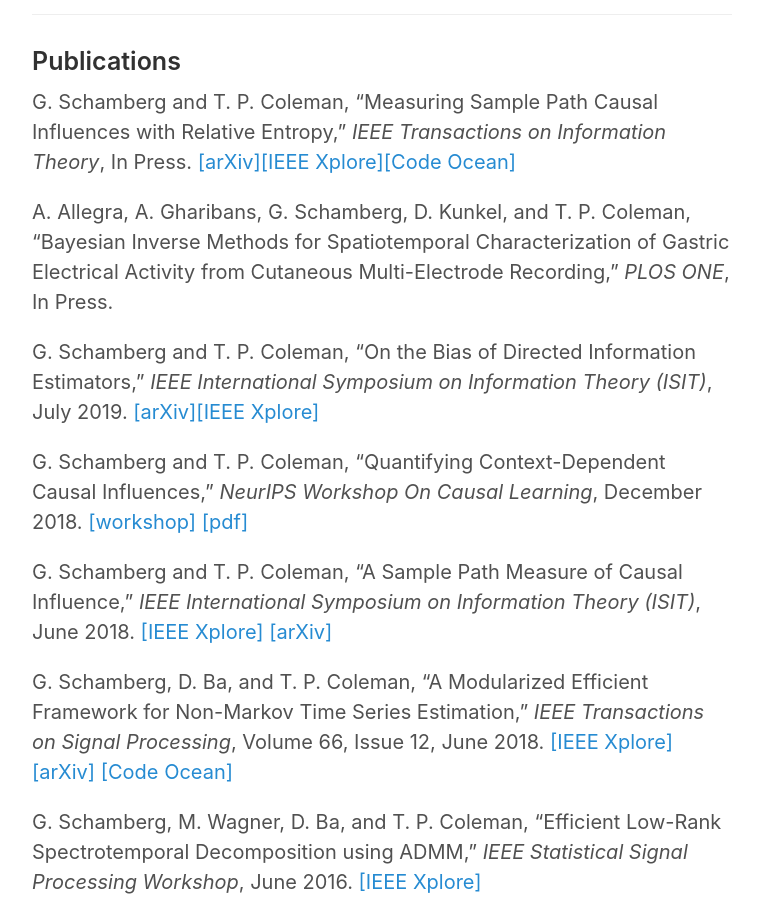
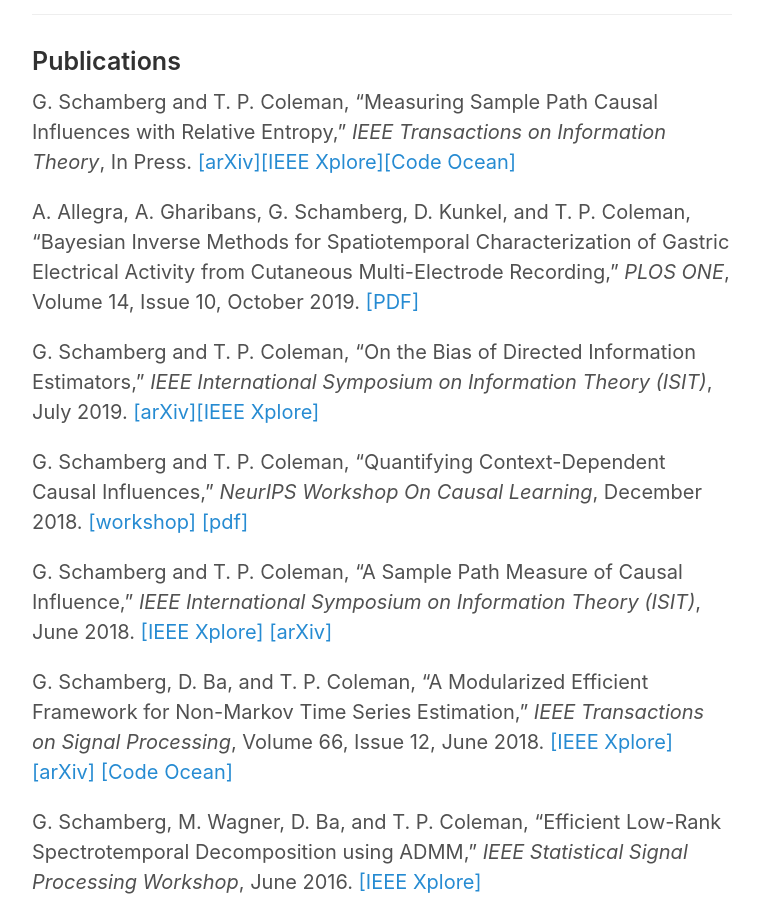
Before and after one commit to gabeschamberg/gabeschamberg.github.io, a Jekyll site: the page built from cv.md, in a window 1280 px wide and 900 px high, scrolled down 309 px. Shown: the whole window, without its empty margins (258-1018 px from the left). Built offline with Jekyll 4.4.1, drawn with Linux system fonts in a browser that asks for light colours; nearby versions of some CDN libraries.

Commit message:
Updating

```diff
--- a/cv.md
+++ b/cv.md
@@ -16,7 +16,7 @@ B.S. CSE, UC San Diego, *2008-2012*
 G. Schamberg and T. P. Coleman, "Measuring Sample Path Causal Influences with Relative Entropy," *IEEE Transactions on Information Theory*, In Press.
 [[arXiv]](https://arxiv.org/abs/1810.05250)[[IEEE Xplore]](https://ieeexplore.ieee.org/document/8856271)[[Code Ocean]](https://codeocean.com/capsule/8353473/tree/v1)
 
-A. Allegra, A. Gharibans, G. Schamberg, D. Kunkel, and T. P. Coleman, “Bayesian Inverse Methods for Spatiotemporal Characterization of Gastric Electrical Activity from Cutaneous Multi-Electrode Recording,” *PLOS ONE*, In Press.
+A. Allegra, A. Gharibans, G. Schamberg, D. Kunkel, and T. P. Coleman, “Bayesian Inverse Methods for Spatiotemporal Characterization of Gastric Electrical Activity from Cutaneous Multi-Electrode Recording,” *PLOS ONE*, Volume 14, Issue 10, October 2019. [[PDF]](https://journals.plos.org/plosone/article/file?id=10.1371/journal.pone.0220315&type=printable)
 
 G. Schamberg and T. P. Coleman, "On the Bias of Directed Information Estimators," *IEEE International Symposium on Information Theory (ISIT)*, July 2019.
 [[arXiv]](https://arxiv.org/abs/1902.00580)[[IEEE Xplore]](https://ieeexplore.ieee.org/document/8849531/)
```
